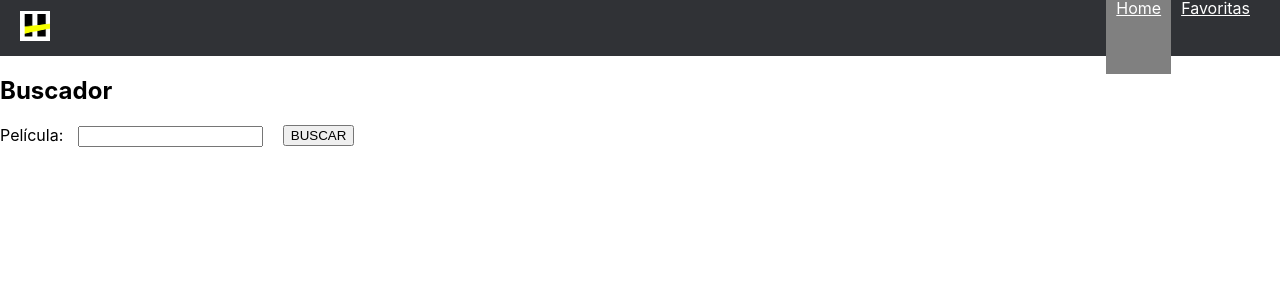
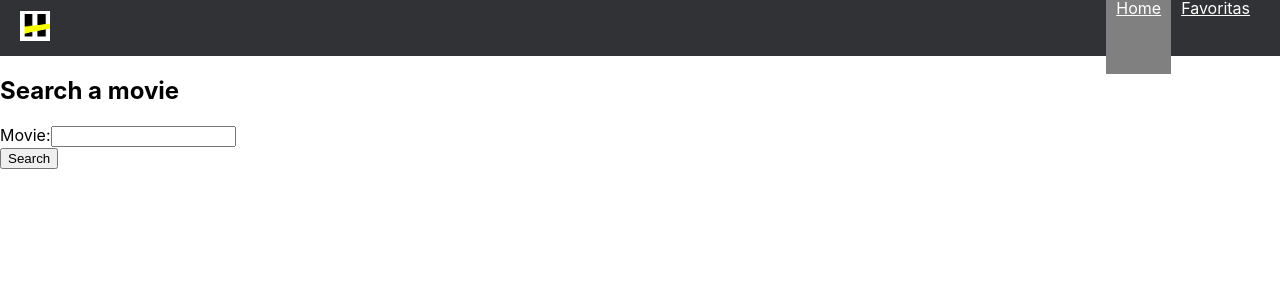
Before and after one commit to RafaelOviedo/MoviesApp, a React (Create React App) app: page / in a window 1280 px wide. Shown: the top 300 px of the page. Built offline with nearby package versions, Linux system fonts and the light colour scheme.

Commit message:
modificando componentes

```diff
--- a/package.json
+++ b/package.json
@@ -5,15 +5,15 @@
         "@testing-library/jest-dom": "^5.11.10",
         "@testing-library/react": "^11.2.6",
         "@testing-library/user-event": "^13.1.1",
+        "node-fetch": "^2.6.1",
+        "prompt-sync": "^4.2.0",
         "react": "^17.0.2",
         "react-dom": "^17.0.2",
         "react-redux": "^7.2.3",
         "react-router-dom": "^5.2.0",
         "react-scripts": "4.0.3",
         "redux": "^4.0.5",
-    "redux-thunk": "^2.3.0",
-    "node-fetch": "^2.6.1",
-    "prompt-sync": "^4.2.0"
+        "redux-thunk": "^2.3.0"
     },
     "scripts": {
         "start": "react-scripts start",
--- a/src/components/Buscador/Buscador.css
+++ /dev/null
@@ -1,15 +0,0 @@
-.cnt {
-    padding-top: 10px;
-}
-.form-container {
-    display:flex;
-    flex-direction: row;
-    align-items: flex-start;
-}
-
-.form-container button {
-    margin-left: 20px;
-}
-.label {
-    padding-right: 10px;
-}
--- a/src/components/Buscador/Buscador.js
+++ b/src/components/Buscador/Buscador.js
@@ -3,7 +3,7 @@ import { connect } from "react-redux";
 import { Link } from "react-router-dom";
 import { getMovies } from "../../actions";
 import { addMovieFavourite } from "../../actions";
-import "./Buscador.css";
+import styles from "./Buscador.module.css";
 
 export class Buscador extends Component {
     constructor(props) {
@@ -24,14 +24,14 @@ export class Buscador extends Component {
         const { title } = this.state;
         return (
             <div>
-                <h2>Buscador</h2>
+                <h2>Search a movie</h2>
                 <form
-                    className="form-container"
+                    className={styles.formContainer}
                     onSubmit={(e) => this.handleSubmit(e)}
                 >
                     <div>
-                        <label className="label" htmlFor="title">
-                            Película:{" "}
+                        <label className={styles.formLabel} htmlFor="title">
+                            Movie:
                         </label>
                         <input
                             type="text"
@@ -41,7 +41,7 @@ export class Buscador extends Component {
                             onChange={(e) => this.handleChange(e)}
                         />
                     </div>
-                    <button type="submit">BUSCAR</button>
+                    <button type="submit">Search</button>
                 </form>
                 <ul>
                     {this.props.movies &&
```
Also changed, not shown: src/components/Buscador/Buscador.module.css (added), 1 other file (tests, documents, lock files or other folders). Lines whose indentation alone changed are shown as unchanged.
